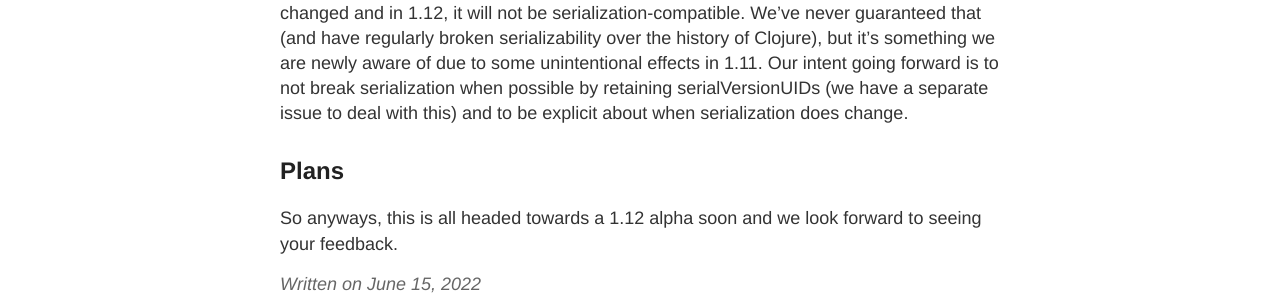
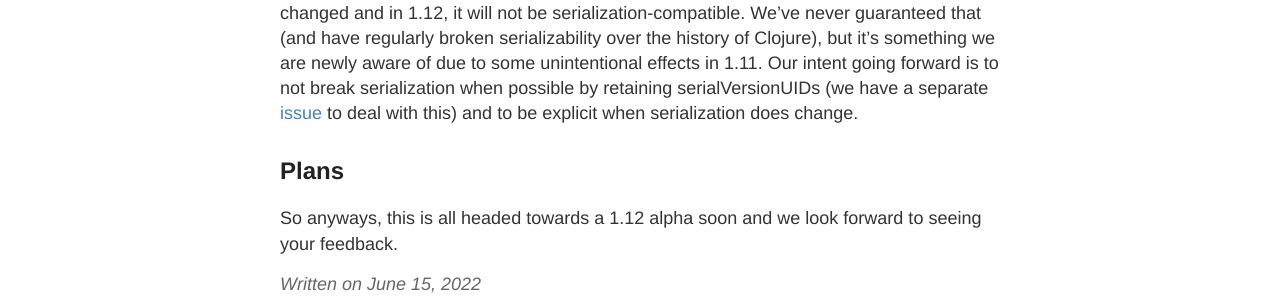
Before and after one commit to insideclojure/insideclojure.github.io, a Jekyll site: the page built from _posts/2022-06-15-partitioning.md, in a window 1280 px wide and 900 px high, scrolled down 3795 px. Shown: the part 308-604 px from the top of the window. Built offline with Jekyll 4.4.1, drawn with Linux system fonts in a browser that asks for light colours; some of the changed text lies outside the part shown.

Commit message:
update links

```diff
--- a/_posts/2022-06-15-partitioning.md
+++ b/_posts/2022-06-15-partitioning.md
@@ -88,7 +88,7 @@
 
 I addressed both of these complexity sources by deleting a lot of code, the best way to address complexity. :) For the bounds checking, these are cases that are rare and easy to avoid by checking during LongRange construction and falling back to our slow path Range class instead (which already handles these cases). For the chunk caching, I simplified to just use exactly one chunk to match the entire range.
 
-The upside of these changes is that LongRange is greatly simplified and is now faster for both seq and reduce based traversal. One downside is that the fields of LongRange changed and in 1.12, it will not be serialization-compatible. We've never guaranteed that (and have regularly broken serializability over the history of Clojure), but it's something we are newly aware of due to some unintentional effects in 1.11. Our intent going forward is to not break serialization when possible by retaining serialVersionUIDs (we have a separate issue to deal with this) and to be explicit about when serialization does change.
+The upside of these changes is that LongRange is greatly simplified and is now faster for both seq and reduce based traversal. One downside is that the fields of LongRange changed and in 1.12, it will not be serialization-compatible. We've never guaranteed that (and have regularly broken serializability over the history of Clojure), but it's something we are newly aware of due to some unintentional effects in 1.11. Our intent going forward is to not break serialization when possible by retaining serialVersionUIDs (we have a separate [issue](https://clojure.atlassian.net/browse/CLJ-1327) to deal with this) and to be explicit when serialization does change.
 
 ## Plans
 
```
Also changed, not shown: other parts of _posts/2022-06-15-partitioning.md (+1 -1 lines).
